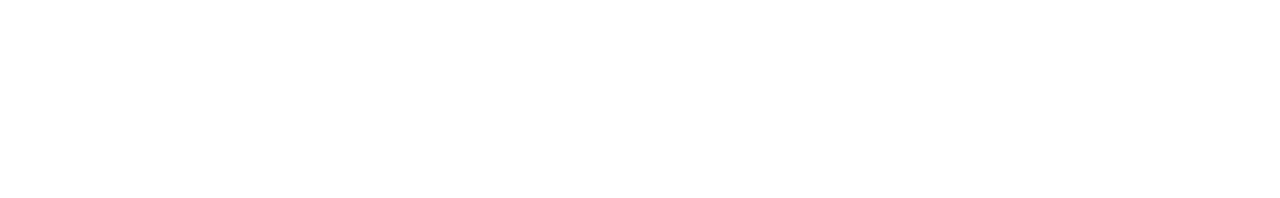
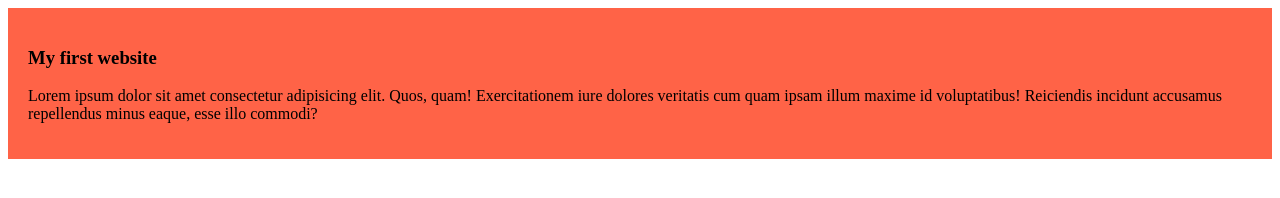
Before and after one commit to TanjilaTashrif/My--simple--website, a plain HTML site: page index.html in a window 1280 px wide. Drawn offline with Linux system fonts and the light colour scheme.

Commit message:
added the first blog

```diff
--- a/index.html
+++ b/index.html
@@ -4,8 +4,12 @@
     <meta charset="UTF-8">
     <meta name="viewport" content="width=device-width, initial-scale=1.0">
     <title>my simple website</title>
+    <link rel="stylesheet" href ="styles/blog.css">
 </head>
 <body>
-
+    <div>
+        <h3>My first website</h3>
+        <p>Lorem ipsum dolor sit amet consectetur adipisicing elit. Quos, quam! Exercitationem iure dolores veritatis cum quam ipsam illum maxime id voluptatibus! Reiciendis incidunt accusamus repellendus minus eaque, esse illo commodi?</p>
+    </div>
 </body>
 </html>
--- /dev/null
+++ b/styles/blog.css
@@ -0,0 +1,4 @@
+div{
+    background-color: tomato;
+    padding: 20px;
+}
```
